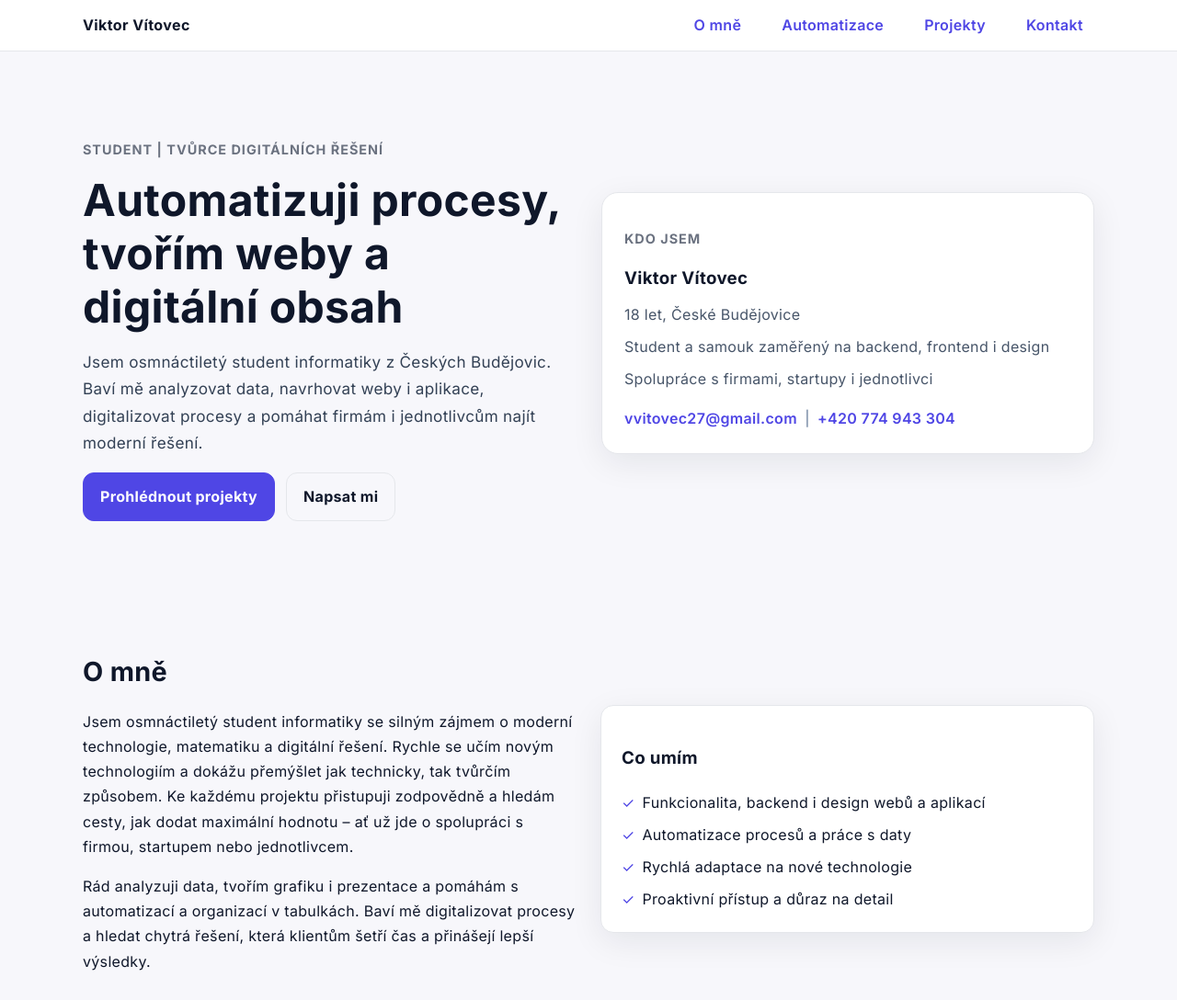
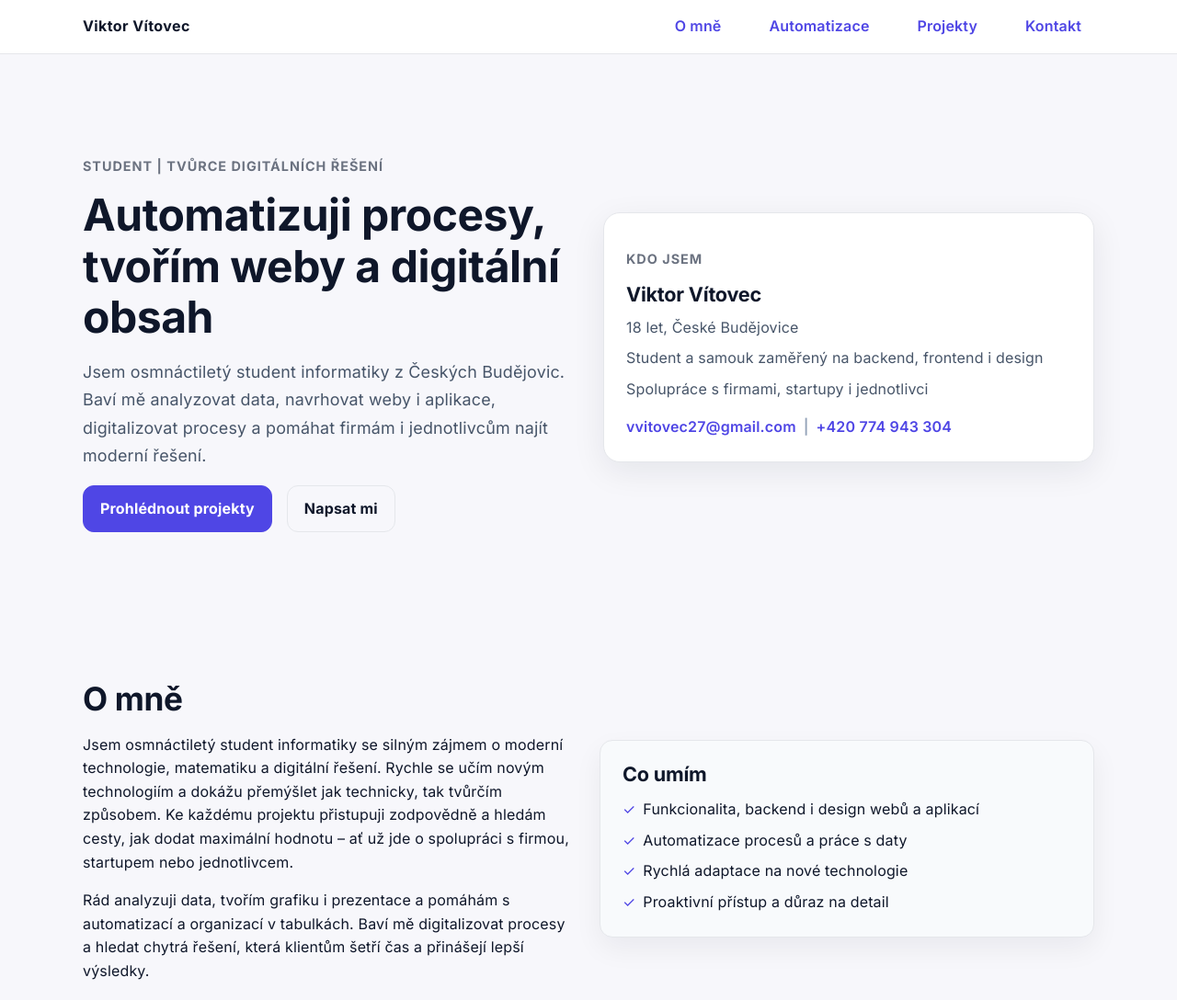
Before and after one commit to vvitovec/website, a plain HTML site: page index.html in a window 1280 px wide. Shown: the top 1088 px of the page at 92% size. Drawn offline with Linux system fonts and the light colour scheme.

Commit message:
Refine palette and typography scale

```diff
--- a/style.css
+++ b/style.css
@@ -3,10 +3,13 @@
   --primary-strong: #4338ca;
   --bg: #f7f7fb;
   --text: #0f172a;
+  --text-muted: #475569;
   --muted: #eef0f6;
   --card: #ffffff;
+  --surface-2: #f8fafc;
   --border: #e5e7eb;
   --shadow: 0 10px 35px rgba(15, 23, 42, 0.08);
+  --shadow-soft: 0 12px 30px rgba(15, 23, 42, 0.06);
 }
 
 * {
@@ -22,8 +25,43 @@ body {
   font-family: 'Inter', system-ui, -apple-system, sans-serif;
   color: var(--text);
   background: var(--bg);
-  line-height: 1.7;
-  letter-spacing: 0.02em;
+  line-height: 1.6;
+  letter-spacing: 0.01em;
+}
+
+h1,
+h2,
+h3,
+h4 {
+  margin: 0 0 12px;
+  letter-spacing: -0.01em;
+  line-height: 1.2;
+  font-weight: 700;
+}
+
+h1 {
+  font-size: clamp(2.2rem, 3vw + 1rem, 3rem);
+  line-height: 1.15;
+}
+
+h2 {
+  font-size: clamp(1.8rem, 2vw + 1rem, 2.2rem);
+}
+
+h3 {
+  font-size: 1.35rem;
+}
+
+h4 {
+  font-size: 1.15rem;
+}
+
+p,
+.body {
+  font-size: 1rem;
+  line-height: 1.6;
+  letter-spacing: 0.01em;
+  color: var(--text);
 }
 
 a {
@@ -53,7 +91,7 @@ a:hover {
   display: flex;
   align-items: center;
   justify-content: space-between;
-  padding: 14px 0;
+  padding: 16px 0;
 }
 
 .brand {
@@ -63,7 +101,7 @@ a:hover {
 
 .main-nav ul {
   display: flex;
-  gap: 20px;
+  gap: 24px;
   list-style: none;
   margin: 0;
   padding: 0;
@@ -71,8 +109,8 @@ a:hover {
 
 .main-nav a {
   font-weight: 600;
-  padding: 10px 12px;
-  border-radius: 8px;
+  padding: 12px 14px;
+  border-radius: 10px;
   transition: background 0.2s ease;
 }
 
@@ -87,7 +125,7 @@ a:hover {
   display: none;
   border: 1px solid var(--border);
   background: var(--card);
-  padding: 10px 12px;
+  padding: 12px 14px;
   border-radius: 12px;
   font-size: 1rem;
   cursor: pointer;
@@ -100,25 +138,23 @@ a:hover {
 }
 
 .hero {
-  padding: 80px 0 70px;
+  padding: 96px 0 80px;
 }
 
 .hero-grid {
   display: grid;
   grid-template-columns: repeat(auto-fit, minmax(280px, 1fr));
-  gap: 28px;
+  gap: 32px;
   align-items: center;
 }
 
 .hero h1 {
-  font-size: clamp(2.1rem, 3vw + 1rem, 3rem);
-  margin: 12px 0;
-  line-height: 1.2;
+  margin: 0 0 16px;
 }
 
 .hero .lead {
-  font-size: 1.07rem;
-  color: #334155;
+  font-size: 1.12rem;
+  color: var(--text-muted);
 }
 
 .hero-card,
@@ -145,6 +181,8 @@ a:hover {
 
 .lead {
   margin-bottom: 16px;
+  line-height: 1.7;
+  color: var(--text-muted);
 }
 
 .profile-list {
@@ -153,7 +191,7 @@ a:hover {
   margin: 10px 0 16px;
   display: grid;
   gap: 8px;
-  color: #475569;
+  color: var(--text-muted);
 }
 
 .contact-inline {
@@ -170,9 +208,9 @@ a:hover {
 
 .actions {
   display: flex;
-  gap: 12px;
+  gap: 16px;
   flex-wrap: wrap;
-  margin-top: 18px;
+  margin-top: 16px;
 }
 
 .button {
@@ -251,7 +289,7 @@ a:hover {
 }
 
 .section {
-  padding: 70px 0;
+  padding: 80px 0;
 }
 
 .section.muted {
@@ -266,21 +304,20 @@ a:hover {
 .section h2 {
   margin-top: 0;
   margin-bottom: 16px;
-  font-size: 1.8rem;
 }
 
 .section-header {
   display: flex;
   justify-content: space-between;
   align-items: center;
-  gap: 20px;
+  gap: 24px;
   flex-wrap: wrap;
 }
 
 .two-col {
   display: grid;
   grid-template-columns: repeat(auto-fit, minmax(260px, 1fr));
-  gap: 26px;
+  gap: 24px;
   align-items: center;
 }
 
@@ -298,7 +335,7 @@ a:hover {
 
 .cards {
   display: grid;
-  gap: 26px;
+  gap: 24px;
 }
 
 .cards.three {
@@ -312,7 +349,7 @@ a:hover {
 .card {
   background: var(--card);
   border-radius: 14px;
-  padding: 22px;
+  padding: 24px;
   border: 1px solid var(--border);
   box-shadow: var(--shadow);
   transition: transform 0.2s ease, box-shadow 0.2s ease, border-color 0.2s ease;
@@ -362,7 +399,7 @@ a:hover {
   border: 1px solid var(--border);
   display: grid;
   place-items: center;
-  padding: 10px;
+  padding: 16px;
 }
 
 .project-cover svg {
@@ -377,7 +414,7 @@ a:hover {
   gap: 8px;
   padding: 12px;
   border-radius: 12px;
-  background: #f8fafc;
+  background: var(--surface-2);
   border: 1px solid var(--border);
 }
 
@@ -389,7 +426,7 @@ a:hover {
 }
 
 .meta-label {
-  color: #475569;
+  color: var(--text-muted);
 }
 
 .meta-value {
@@ -398,16 +435,16 @@ a:hover {
 
 .project-actions {
   display: flex;
-  gap: 10px;
+  gap: 12px;
   flex-wrap: wrap;
 }
 
 .highlight-box {
-  background: var(--card);
-  padding: 22px;
+  background: var(--surface-2);
+  padding: 24px;
   border-radius: 14px;
   border: 1px solid var(--border);
-  box-shadow: var(--shadow);
+  box-shadow: var(--shadow-soft);
 }
 
 .contact-block {
@@ -418,7 +455,7 @@ a:hover {
 }
 
 .contact-note {
-  color: #475569;
+  color: var(--text-muted);
 }
 
 .list {
```
